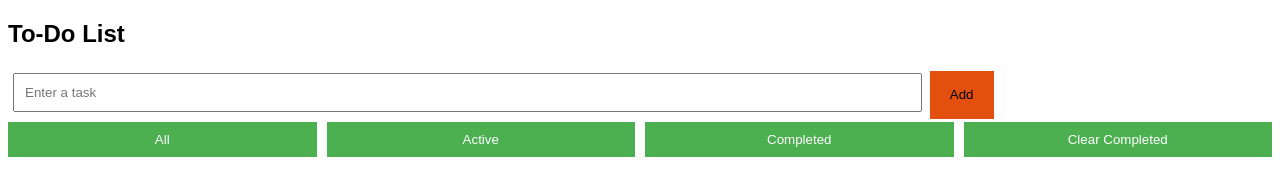
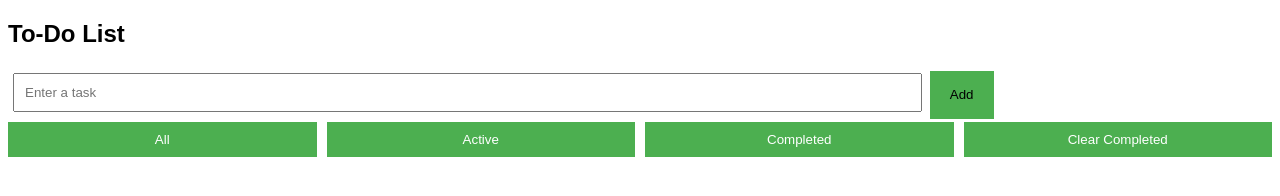
Before and after one commit to darshanupadhyay29/To-Do-List, a plain HTML site: page index.html in a window 1280 px wide. Drawn offline with Linux system fonts and the light colour scheme; no server answers.

Commit message:
Update style.css

```diff
--- a/style.css
+++ b/style.css
@@ -45,7 +45,7 @@
     }
 
     .add{
-        background-color:rgb(227, 79, 15);
+
         color: black;
      margin:3px
     }
```
